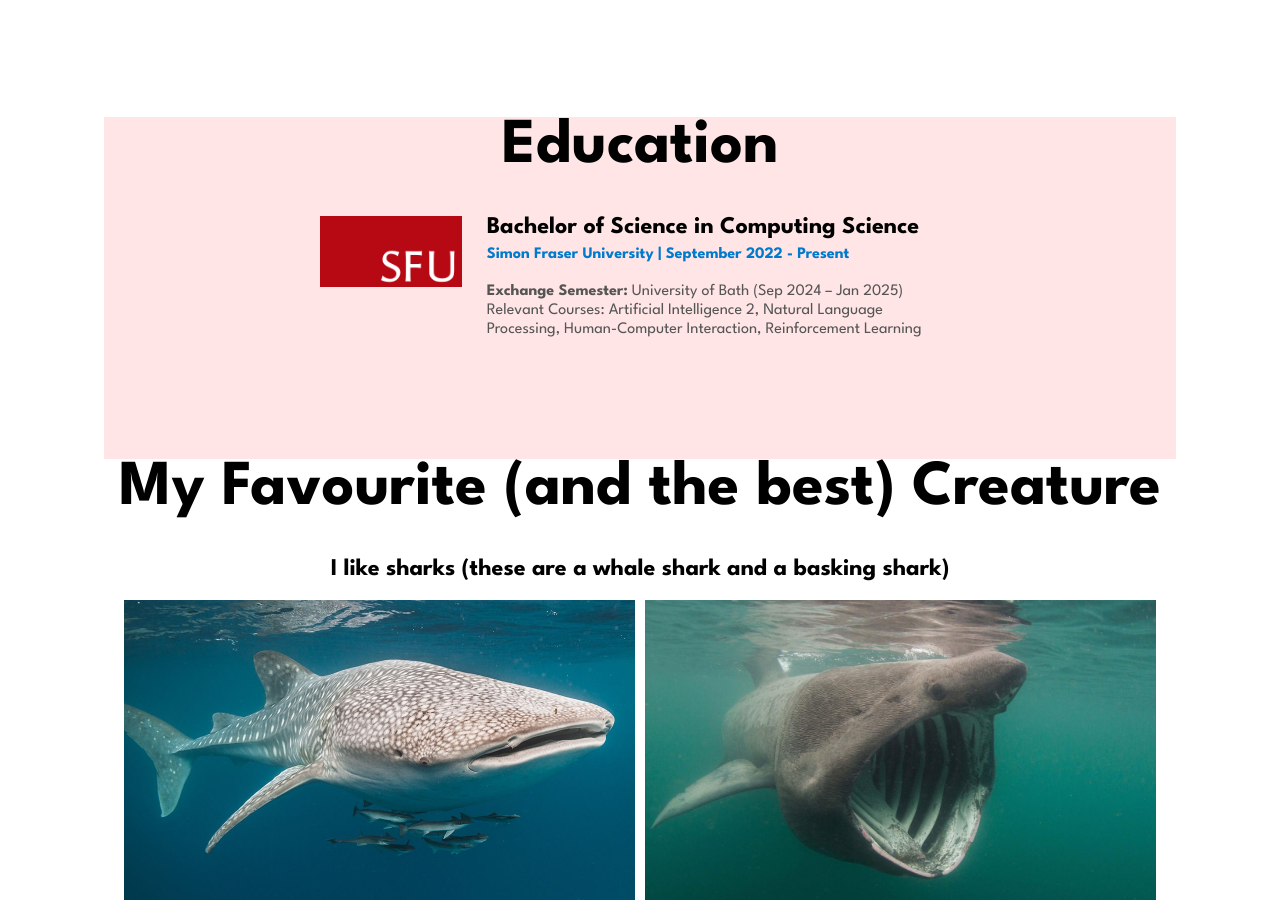
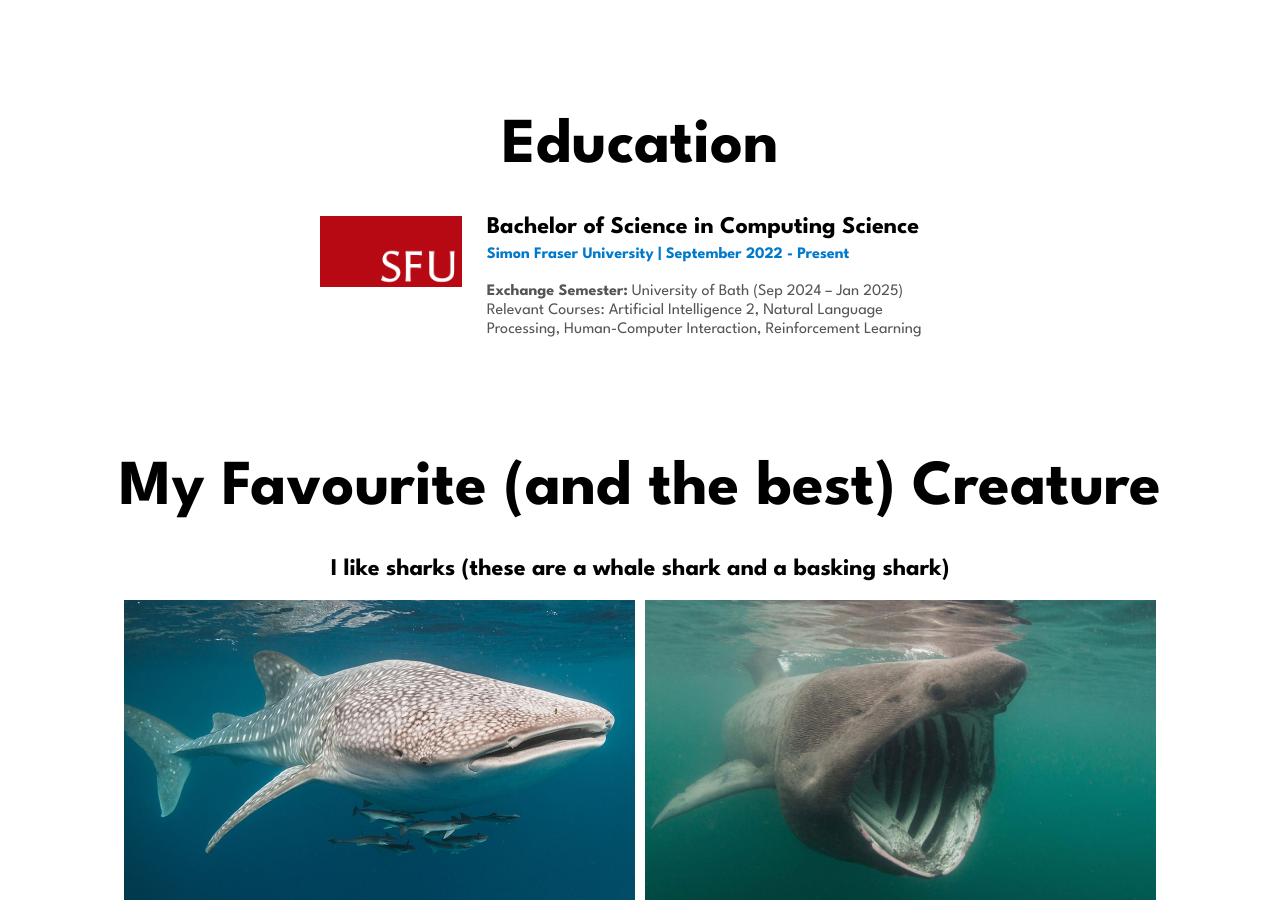
Before and after one commit to annewyjiao/annewyjiao.github.io, a plain HTML site: page index.html in a window 1280 px wide. Shown: the part 4649-5563 px from the top of the page. Drawn offline with Linux system fonts and the light colour scheme.

Commit message:
changed colour of education

```diff
--- a/styles.css
+++ b/styles.css
@@ -278,10 +278,6 @@
     line-height: 1.2;
 }
 
-#education {
-    background: rgba(255, 0, 0, 0.1);
-}
-
 /* <!-- ======================= -->
 <!--          fun          -->
 <!-- ========================== --> */
```
